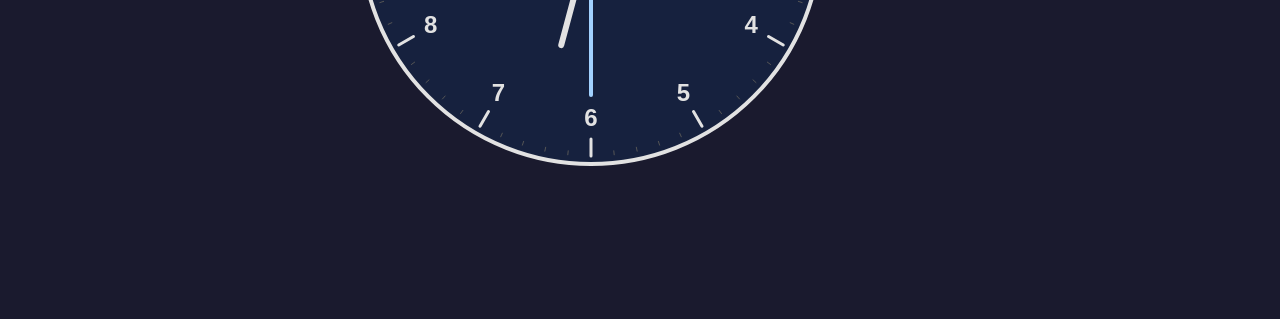
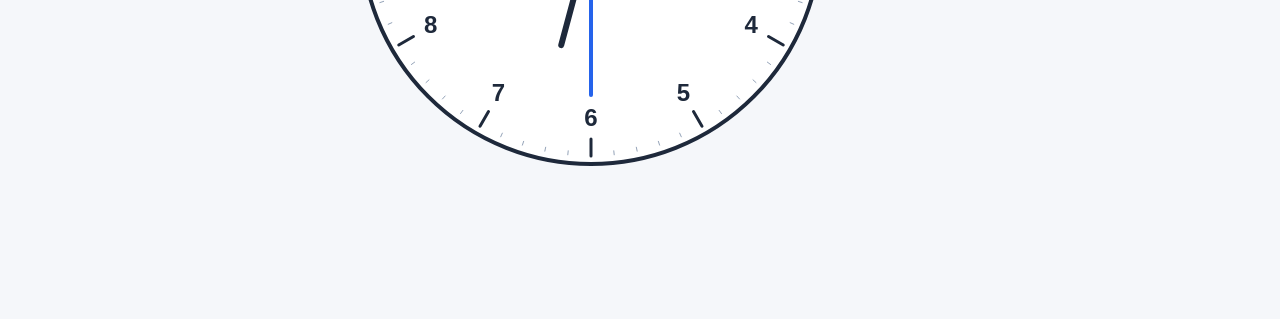
Before and after one commit to joshallenit/clock-game, a website built with Vite: page index.html in a window 1280 px wide. Shown: the part 481-800 px from the top of the page. Built offline with nearby package versions, Linux system fonts and the light colour scheme.

Commit message:
color scheme

```diff
--- a/src/config.ts
+++ b/src/config.ts
@@ -52,7 +52,23 @@ export function getTimeLimitMs(score: number): number {
 // NOTE: These values are duplicated in styles.css as CSS custom properties.
 // Canvas rendering cannot use CSS variables, so keep both in sync when changing colors.
 
-export const COLORS = {
+interface ColorPalette {
+  background: string;
+  panel: string;
+  text: string;
+  accent: string;
+  muted: string;
+  correct: string;
+  incorrect: string;
+  gold: string;
+  dog: string;
+  dogDark: string;
+  dogChest: string;
+  dogTongue: string;
+  rain: string;
+}
+
+const DARK_PALETTE: ColorPalette = {
   background: "#1a1a2e",
   panel: "#16213e",
   text: "#e2e2e2",
@@ -66,19 +82,66 @@ export const COLORS = {
   dogChest: "#d4975a",
   dogTongue: "#e63946",
   rain: "#6899cc",
-} as const;
+};
 
-export const CONFETTI_COLORS = [
-  "#4ade80",
-  "#a2d2ff",
-  "#f59e0b",
-  "#e63946",
-  "#c084fc",
-  "#fb923c",
-  "#22d3ee",
-  "#facc15",
-  "#f472b6",
-] as const;
+const LIGHT_PALETTE: ColorPalette = {
+  background: "#f5f7fa",
+  panel: "#ffffff",
+  text: "#1e293b",
+  accent: "#2563eb",
+  muted: "#94a3b8",
+  correct: "#16a34a",
+  incorrect: "#dc2626",
+  gold: "#d97706",
+  dog: "#c4813d",
+  dogDark: "#9a6530",
+  dogChest: "#d4975a",
+  dogTongue: "#dc2626",
+  rain: "#3b82f6",
+};
+
+const DARK_CONFETTI = [
+  "#4ade80", "#a2d2ff", "#f59e0b", "#e63946", "#c084fc",
+  "#fb923c", "#22d3ee", "#facc15", "#f472b6",
+];
+
+const LIGHT_CONFETTI = [
+  "#16a34a", "#2563eb", "#d97706", "#dc2626", "#9333ea",
+  "#ea580c", "#0891b2", "#ca8a04", "#db2777",
+];
+
+export const COLORS: ColorPalette = { ...DARK_PALETTE };
+export const CONFETTI_COLORS: string[] = [...DARK_CONFETTI];
+
+/** Callbacks invoked when the color scheme changes (e.g. to redraw the clock). */
+const schemeChangeListeners: Array<() => void> = [];
+
+export function onColorSchemeChange(cb: () => void): void {
+  schemeChangeListeners.push(cb);
+}
+
+function applyColorScheme(): void {
+  const prefersLight =
+    typeof window.matchMedia === "function" &&
+    window.matchMedia("(prefers-color-scheme: light)").matches;
+  const palette = prefersLight ? LIGHT_PALETTE : DARK_PALETTE;
+  const confetti = prefersLight ? LIGHT_CONFETTI : DARK_CONFETTI;
+
+  Object.assign(COLORS, palette);
+  CONFETTI_COLORS.length = 0;
+  CONFETTI_COLORS.push(...confetti);
+
+  // Update theme-color meta tag to match current scheme
+  const meta = document.querySelector('meta[name="theme-color"]');
+  if (meta) meta.setAttribute("content", COLORS.background);
+
+  for (const cb of schemeChangeListeners) cb();
+}
+
+applyColorScheme();
+if (typeof window.matchMedia === "function") {
+  window.matchMedia("(prefers-color-scheme: light)").addEventListener("change", applyColorScheme);
+}
 
 // --- DOM references (queried once at startup) ---
 
--- a/src/game.ts
+++ b/src/game.ts
@@ -1,6 +1,6 @@
-import { RULES, CLOCK, COLORS, ANIM, dom, state } from "./config";
+import { RULES, CLOCK, COLORS, ANIM, dom, state, onColorSchemeChange } from "./config";
 import { formatTime } from "./utils";
-import { drawClockFace, drawHand, drawCenterDot, updateClockAriaLabel } from "./clock";
+import { drawClockFace, drawHand, drawCenterDot, drawClockAt, updateClockAriaLabel } from "./clock";
 import { generateOptions } from "./options";
 import { launchConfetti, launchRain } from "./effects";
 import { launchDog, launchDogReverse, launchDogApproach, launchSadDog } from "./dog";
@@ -331,5 +331,12 @@ export function initGame(): void {
   dom.playAgainBtn.addEventListener("click", resetGame);
   dom.tryAgainBtn.addEventListener("click", resetGame);
 
+  // Redraw the clock when the OS color scheme changes mid-game
+  onColorSchemeChange(() => {
+    if (state.targetHours > 0) {
+      drawClockAt(state.targetHours, state.targetMinutes);
+    }
+  });
+
   spinToNextRound();
 }
--- a/src/styles.css
+++ b/src/styles.css
@@ -1,7 +1,7 @@
 /*
  * Color palette note: Canvas rendering in config.ts defines COLORS separately
  * because canvas cannot use CSS custom properties directly. If you change colors
- * here, update the COLORS/CONFETTI_COLORS objects in config.ts to match.
+ * here, update the dark/light palette objects in config.ts to match.
  */
 
 :root {
@@ -15,6 +15,7 @@
   --color-correct: #4ade80;
   --color-correct-bg: #166534;
   --color-incorrect: #e63946;
+  --color-incorrect-hover: #c1121f;
   --color-incorrect-bg: #7f1d1d;
   --color-gold: #facc15;
   --color-gold-hover: #fbbf24;
@@ -23,13 +24,54 @@
   --color-hint-hover: #facc15;
   --color-win-gradient-start: #16213e;
   --color-win-gradient-end: #1a1a3e;
+  --color-win-box-shadow: rgba(250, 204, 21, 0.2);
   --color-lose-gradient-start: #1a0a0a;
   --color-lose-gradient-end: #2a1020;
+  --color-lose-box-shadow: rgba(230, 57, 70, 0.2);
   --color-overlay: rgba(0, 0, 0, 0.7);
   --color-modal-border: #facc15;
   --color-modal-text: #ccc;
   --color-score-text: #999;
+  --color-book-description: #888;
   --color-focus-ring: #a2d2ff;
+  --color-input-border: var(--color-text);
+  --color-btn-text: #fff;
+}
+
+@media (prefers-color-scheme: light) {
+  :root {
+    --color-bg: #f5f7fa;
+    --color-panel: #ffffff;
+    --color-panel-hover: #e2e8f0;
+    --color-text: #1e293b;
+    --color-accent: #2563eb;
+    --color-accent-hover: #1d4ed8;
+    --color-muted: #94a3b8;
+    --color-correct: #16a34a;
+    --color-correct-bg: #dcfce7;
+    --color-incorrect: #dc2626;
+    --color-incorrect-hover: #b91c1c;
+    --color-incorrect-bg: #fee2e2;
+    --color-gold: #d97706;
+    --color-gold-hover: #b45309;
+    --color-warning: #d97706;
+    --color-hint: #d97706;
+    --color-hint-hover: #b45309;
+    --color-win-gradient-start: #fffbeb;
+    --color-win-gradient-end: #fef3c7;
+    --color-win-box-shadow: rgba(217, 119, 6, 0.15);
+    --color-lose-gradient-start: #fef2f2;
+    --color-lose-gradient-end: #fee2e2;
+    --color-lose-box-shadow: rgba(220, 38, 38, 0.15);
+    --color-overlay: rgba(0, 0, 0, 0.5);
+    --color-modal-border: #d97706;
+    --color-modal-text: #475569;
+    --color-score-text: #64748b;
+    --color-book-description: #64748b;
+    --color-focus-ring: #2563eb;
+    --color-input-border: #cbd5e1;
+    --color-btn-text: #ffffff;
+  }
 }
 
 * {
@@ -76,7 +118,7 @@ body {
   left: 50%;
   transform: translateX(-50%);
   background: var(--color-accent);
-  color: var(--color-bg);
+  color: var(--color-btn-text);
   padding: 8px 16px;
   border-radius: 0 0 6px 6px;
   font-weight: bold;
@@ -150,7 +192,7 @@ canvas {
   padding: 14px 28px;
   font-size: 22px;
   font-weight: bold;
-  border: 2px solid var(--color-text);
+  border: 2px solid var(--color-input-border);
   border-radius: 8px;
   background: var(--color-panel);
   color: var(--color-text);
@@ -241,7 +283,7 @@ canvas {
 #answer {
   padding: 10px 14px;
   font-size: 20px;
-  border: 2px solid var(--color-text);
+  border: 2px solid var(--color-input-border);
   border-radius: 6px;
   background: var(--color-panel);
   color: var(--color-text);
@@ -260,7 +302,7 @@ canvas {
   border: none;
   border-radius: 6px;
   background: var(--color-accent);
-  color: var(--color-bg);
+  color: var(--color-btn-text);
   cursor: pointer;
   font-weight: bold;
   touch-action: manipulation;
@@ -352,7 +394,7 @@ canvas {
   border-radius: 16px;
   padding: 32px 48px;
   max-width: 480px;
-  box-shadow: 0 0 40px rgba(250, 204, 21, 0.2);
+  box-shadow: 0 0 40px var(--color-win-box-shadow);
 }
 
 #win-screen .prize-box h3 {
@@ -375,7 +417,7 @@ canvas {
 #win-screen .prize-box .book-description {
   margin-top: 16px;
   font-size: 14px;
-  color: #888;
+  color: var(--color-book-description);
 }
 
 #win-screen .prize-box .book-title {
@@ -426,7 +468,7 @@ canvas {
   border-radius: 16px;
   padding: 32px 48px;
   max-width: 480px;
-  box-shadow: 0 0 40px rgba(230, 57, 70, 0.2);
+  box-shadow: 0 0 40px var(--color-lose-box-shadow);
 }
 
 #lose-screen .lose-box .lose-icon {
@@ -459,7 +501,7 @@ canvas {
   border: none;
   border-radius: 8px;
   background: var(--color-incorrect);
-  color: #fff;
+  color: var(--color-btn-text);
   cursor: pointer;
   font-weight: bold;
   touch-action: manipulation;
@@ -467,7 +509,7 @@ canvas {
 }
 
 #try-again-btn:hover {
-  background: #c1121f;
+  background: var(--color-incorrect-hover);
 }
 
 #mistakes {
```
